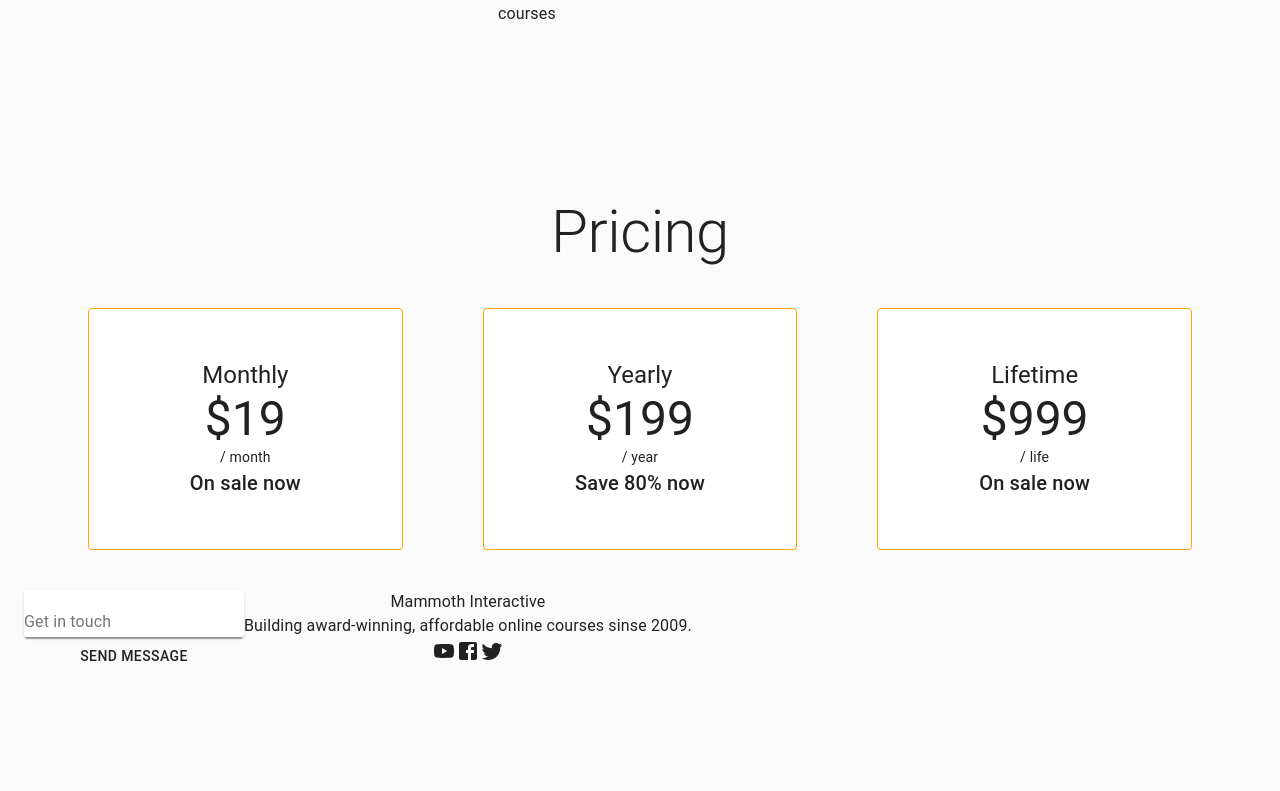
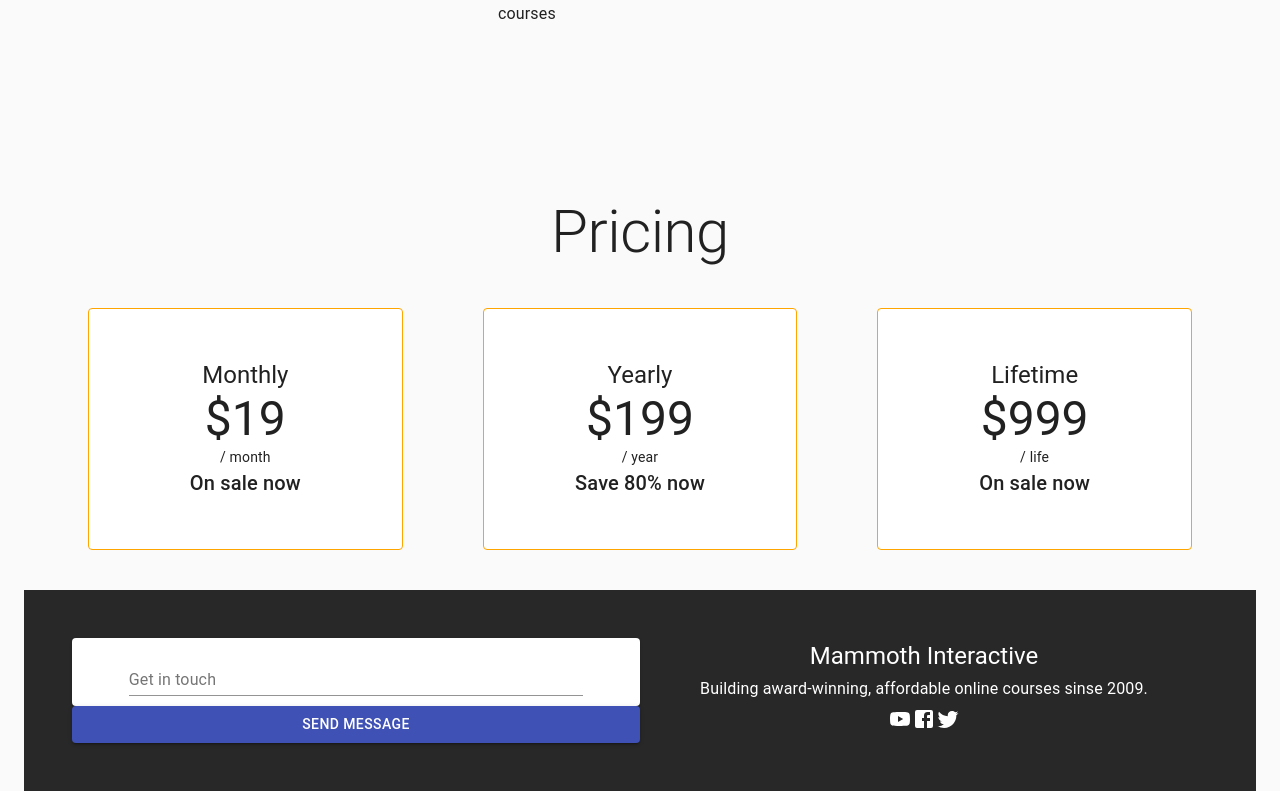
Before and after one commit to yedai13/react-materialUI, a React (Create React App) app in the folder landing-page/: page / in a window 1280 px wide. Shown: the part 1379-2170 px from the top of the page. Before the commit the page ends 2054 px from the top, so only its background shows below. Built offline with nearby package versions, Linux system fonts and the light colour scheme.

Commit message:
syle a large footer

```diff
--- a/landing-page/src/Footer.js
+++ b/landing-page/src/Footer.js
@@ -8,22 +8,47 @@ import {
 } from "@material-ui/core";
 import { Facebook, Twitter, YouTube } from "@material-ui/icons";
 import React from "react";
+import { makeStyles } from "@material-ui/core/styles";
+
+const useStyles = makeStyles((theme) => ({
+  messageForm: {
+    margin: 10,
+    width: "80%",
+  },
+  messageButton: {
+    width: "100%",
+  },
+  companyInformation: {
+    display: "flex",
+    flexDirection: "column",
+    justifyContent: "space-around",
+  },
+  footer: {
+    padding: theme.spacing(6),
+    backgroundColor: "#282828",
+    color: "White",
+  },
+}));
 
 const Footer = () => {
+  const { messageForm, messageButton, companyInformation, footer } =
+    useStyles();
   return (
-    <footer>
+    <footer className={footer}>
       <Grid container>
-        <Grid item>
+        <Grid item lg={6} md={12}>
           <Card>
             <form>
-              <TextField label="Get in touch" />
+              <TextField label="Get in touch" className={messageForm} />
             </form>
           </Card>
-          <Button>Send Message</Button>
+          <Button variant="contained" color="primary" className={messageButton}>
+            Send Message
+          </Button>
         </Grid>
 
-        <Grid item>
-          <Typography>Mammoth Interactive</Typography>
+        <Grid item lg={6} md={12} className={companyInformation}>
+          <Typography variant="h5">Mammoth Interactive</Typography>
           <Typography>
             Building award-winning, affordable online courses sinse 2009.
           </Typography>
--- a/landing-page/src/GridLayout.js
+++ b/landing-page/src/GridLayout.js
@@ -8,19 +8,19 @@ import Footer from "./Footer";
 const GridLayout = () => {
   return (
     <Grid container>
-      <Grid item lg={12}>
+      <Grid item lg={12} md={12} sm={12} xs={12}>
         <MainGridItem />
       </Grid>
 
-      <Grid item lg={12}>
+      <Grid item lg={12} md={12} sm={12} xs={12}>
         <ProductInformation />
       </Grid>
 
-      <Grid item lg={12}>
+      <Grid item lg={12} md={12} sm={12} xs={12}>
         <Pricing />
       </Grid>
 
-      <Grid item lg={12}>
+      <Grid item lg={12} md={12} sm={12} xs={12}>
         <Footer />
       </Grid>
     </Grid>
```
